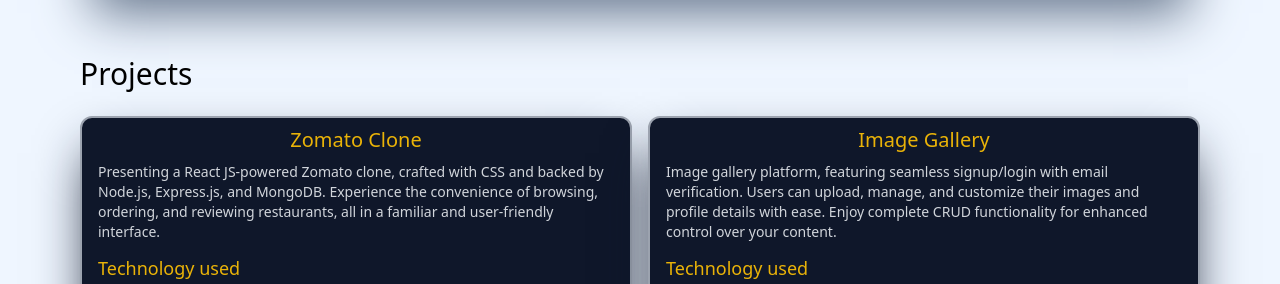
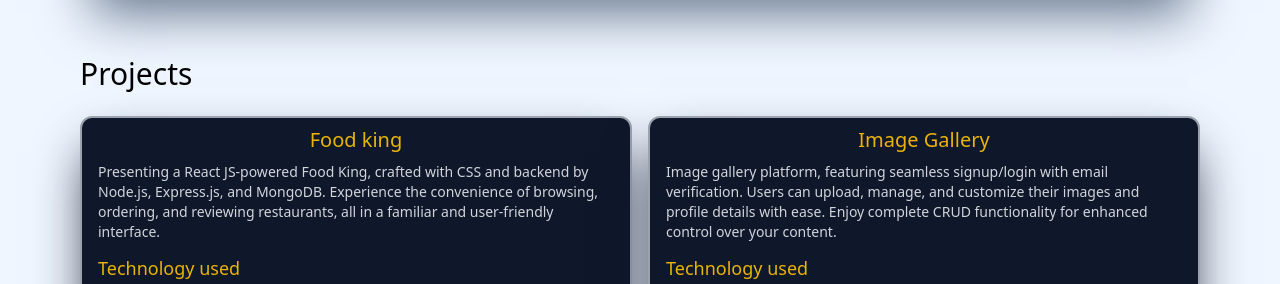
Before and after one commit to sonu2027/my-portfolio, a React (Vite) app: page / in a window 1280 px wide. Shown: the part 1361-1645 px from the top of the page. Built offline with nearby package versions, Linux system fonts and the light colour scheme.

Commit message:
updated project domain

```diff
--- a/src/customHooks/useProject.ts
+++ b/src/customHooks/useProject.ts
@@ -12,11 +12,11 @@
 const useProject = (): project[] => {
     const project: project[] = [
         {
-            names: "Zomato Clone",
-            description: "Presenting a React JS-powered Zomato clone, crafted with CSS and backed by Node.js, Express.js, and MongoDB. Experience the convenience of browsing, ordering, and reviewing restaurants, all in a familiar and user-friendly interface.",
+            names: "Food king",
+            description: "Presenting a React JS-powered Food King, crafted with CSS and backend by Node.js, Express.js, and MongoDB. Experience the convenience of browsing, ordering, and reviewing restaurants, all in a familiar and user-friendly interface.",
             techUsed: "React.js | CSS | Node.js | MongoDB | Express.js",
             githubLink: "https://github.com/sonu2027/Zomato-Clone",
-            liveLink: "https://zonatoclone.vercel.app/",
+            liveLink: "https://foodkings.vercel.app/",
             assest: zomatoImg
         },
         {
```
